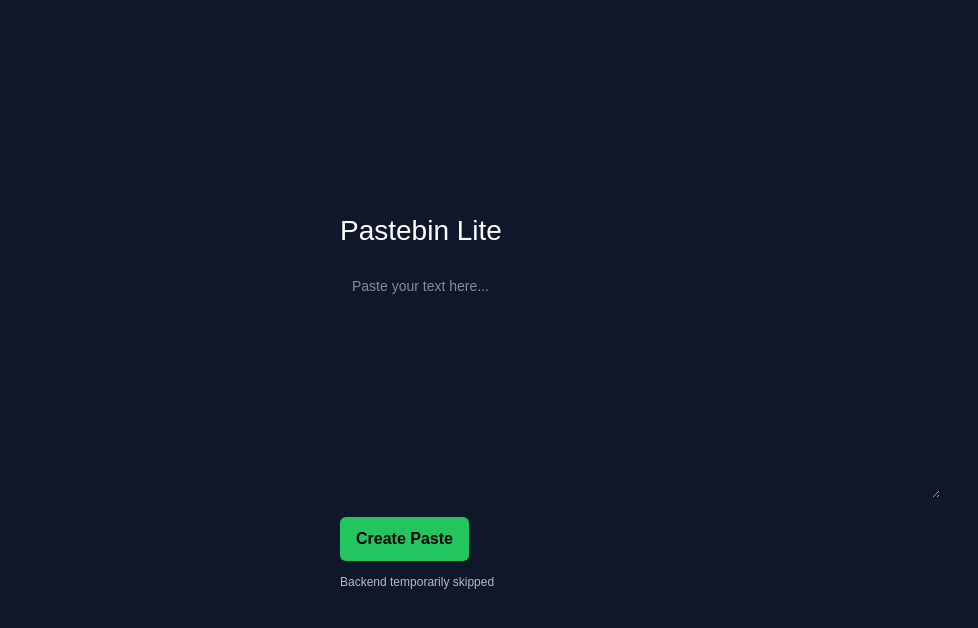
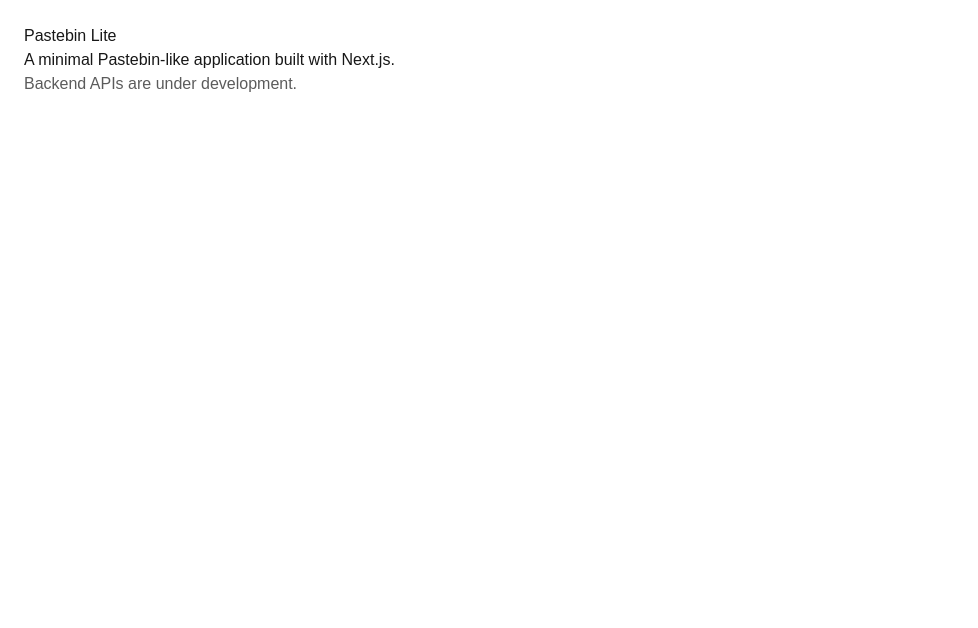
Before and after one commit to Aditya071100/pastebin-lite, a Next.js app: page / in a window 1280 px wide. Shown: the top 628 px of the page, without its empty margins (0-978 px from the left). Built offline with nearby package versions, Linux system fonts and the light colour scheme.

Commit message:
Improve homepage copy and clarify backend status

```diff
--- a/app/page.tsx
+++ b/app/page.tsx
@@ -1,61 +1,15 @@
-"use client";
+export default function Home() {
+  return (
+    <main style={{ padding: 24 }}>
+      <h1>Pastebin Lite</h1>
 
-import { useState } from "react";
+      <p>
+        A minimal Pastebin-like application built with Next.js.
+      </p>
 
-export default function Home() {
-  const [content, setContent] = useState("");
-
-  return (
-    <main
-      style={{
-        minHeight: "100vh",
-        display: "flex",
-        justifyContent: "center",
-        alignItems: "center",
-        background: "#0f172a",
-        color: "white",
-      }}
-    >
-      <div style={{ width: "600px" }}>
-        <h1 style={{ fontSize: "28px", marginBottom: "12px" }}>
-          Pastebin Lite
-        </h1>
-
-        <textarea
-          placeholder="Paste your text here..."
-          value={content}
-          onChange={(e) => setContent(e.target.value)}
-          rows={10}
-          style={{
-            width: "100%",
-            padding: "12px",
-            borderRadius: "6px",
-            border: "none",
-            outline: "none",
-            fontSize: "14px",
-          }}
-        />
-
-        <button
-          style={{
-            marginTop: "12px",
-            padding: "10px 16px",
-            background: "#22c55e",
-            color: "black",
-            border: "none",
-            borderRadius: "6px",
-            cursor: "pointer",
-            fontWeight: "bold",
-          }}
-          onClick={() => alert("Backend skipped for now 🙂")}
-        >
-          Create Paste
-        </button>
-
-        <p style={{ marginTop: "12px", fontSize: "12px", opacity: 0.7 }}>
-          Backend temporarily skipped
-        </p>
-      </div>
+      <p style={{ opacity: 0.7 }}>
+        Backend APIs are under development.
+      </p>
     </main>
   );
 }
```
